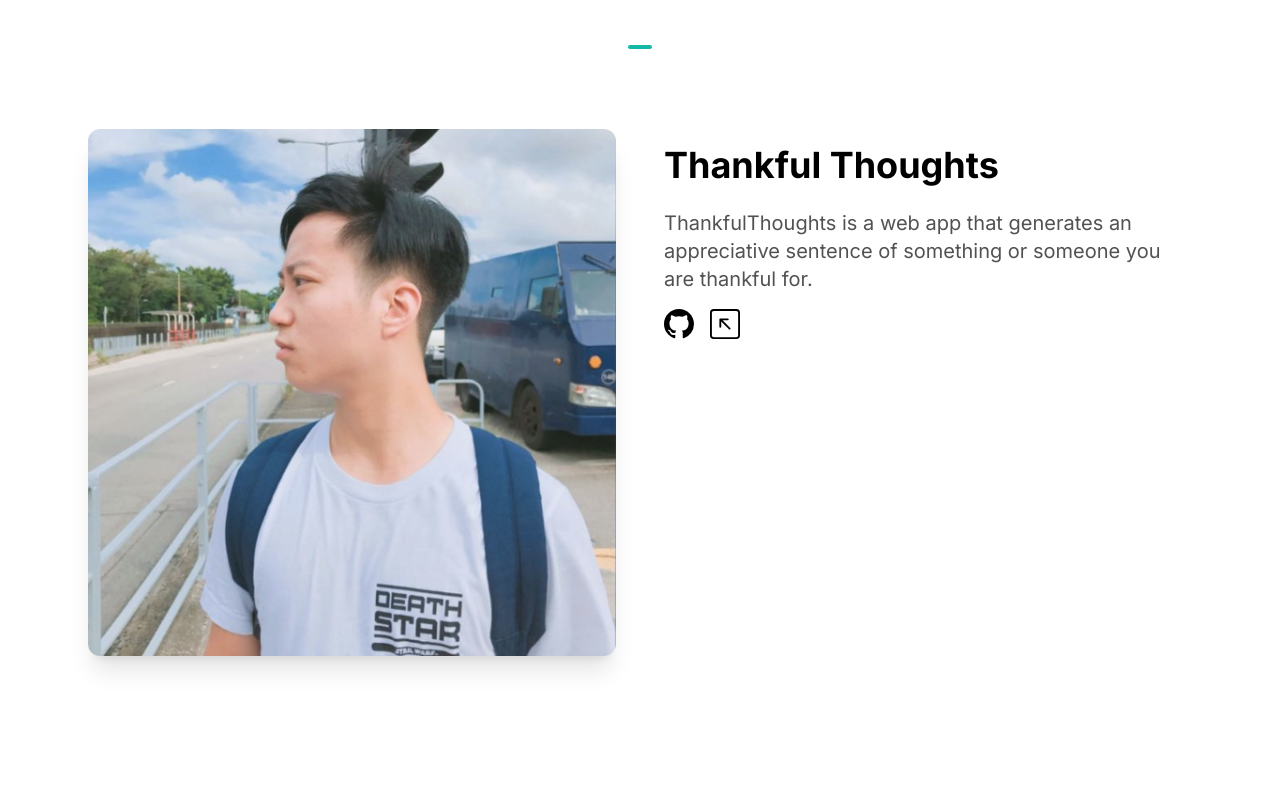
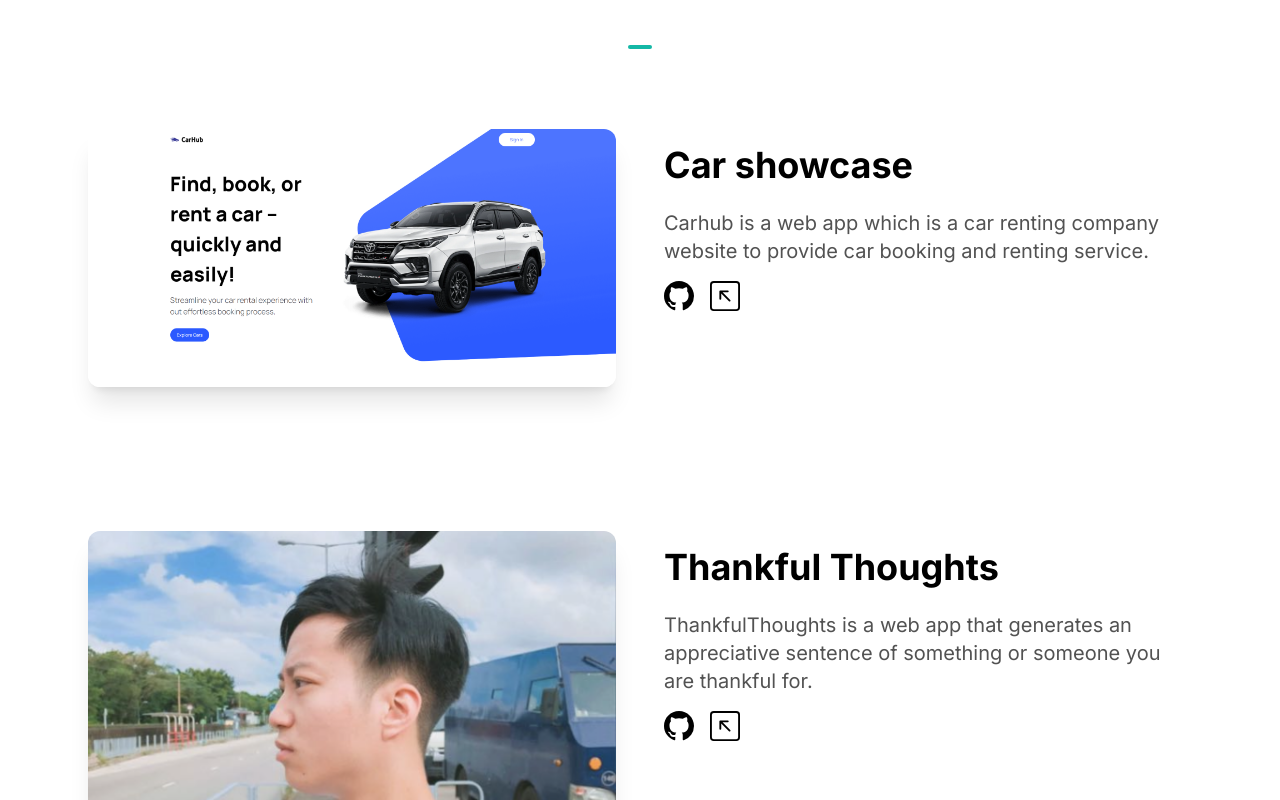
Before and after one commit to wongyunlam/tailwindcss-and-nextjs-portfolio, a Next.js app: page / in a window 1280 px wide. Shown: the part 2120-2920 px from the top of the page. Built offline with nearby package versions, Linux system fonts and the light colour scheme.

Commit message:
feat: add new project

```diff
--- a/components/ProjectSection.tsx
+++ b/components/ProjectSection.tsx
@@ -5,6 +5,14 @@ import SlideUp from './SlideUp';
 import { BsGithub, BsArrowUpLeftSquare } from 'react-icons/bs';
 
 const projects = [
+    {
+        name: 'Car showcase',
+        description:
+            'Carhub is a web app which is a car renting company website to provide car booking and renting service.',
+        image: '/carhub.png',
+        github: 'https://github.com/wongyunlam/car-showcase',
+        link: 'https://car-showcase-nine-alpha.vercel.app/',
+    },
     {
         name: 'Thankful Thoughts',
         description:
```
Also changed, not shown: public/carhub.png (added).
